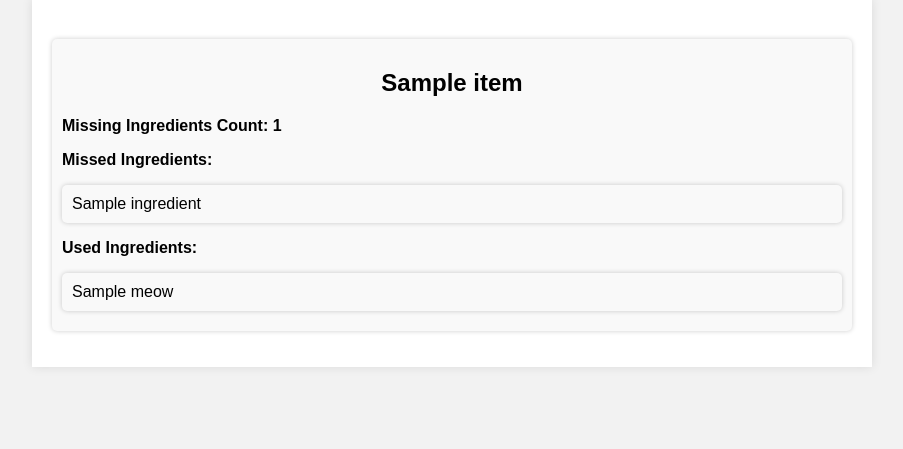
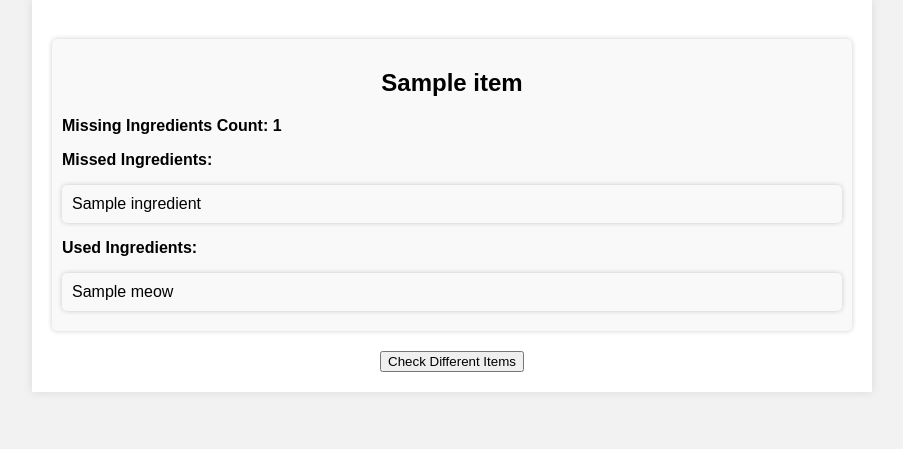
Before and after one commit to Sirpy-Palaniswamy/frt-project, a Flask app: page /results in a window 1280 px wide. Shown: the part 141-590 px from the top of the page, without its empty margins (188-1091 px from the left). Run offline with Flask 3, Linux system fonts and the light colour scheme; a database or web service that is not in the repository returns one stand-in record (values such as "Sample title"); data that the repository does not hold is empty.

Commit message:
Update recipe.html

```diff
--- a/templates/recipe.html
+++ b/templates/recipe.html
@@ -105,9 +105,12 @@
                         {% endfor %}
                     </ul>
                 </li>
-        {% endfor %}
+                {% endfor %}
             </ul>
         </div>
+        <form method="GET" enctype="multipart/form-data" action="/home">
+            <input type="submit" value="Check Different Items" class="boton">
+        </form>
     </div>
 </body>
 </html>
```
